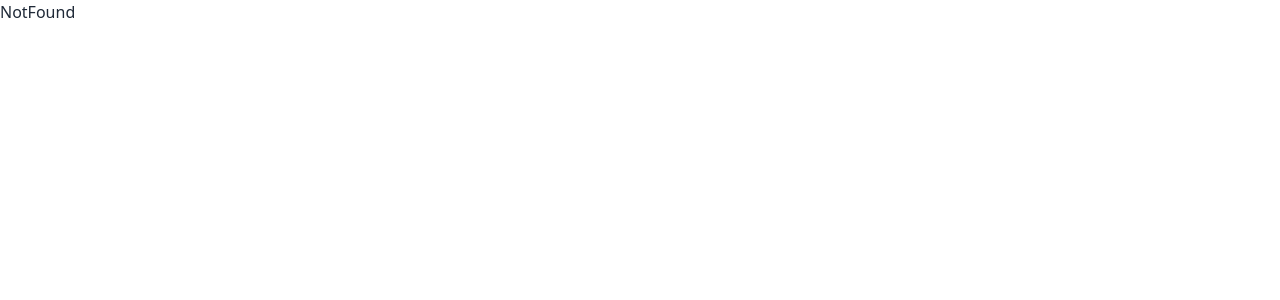
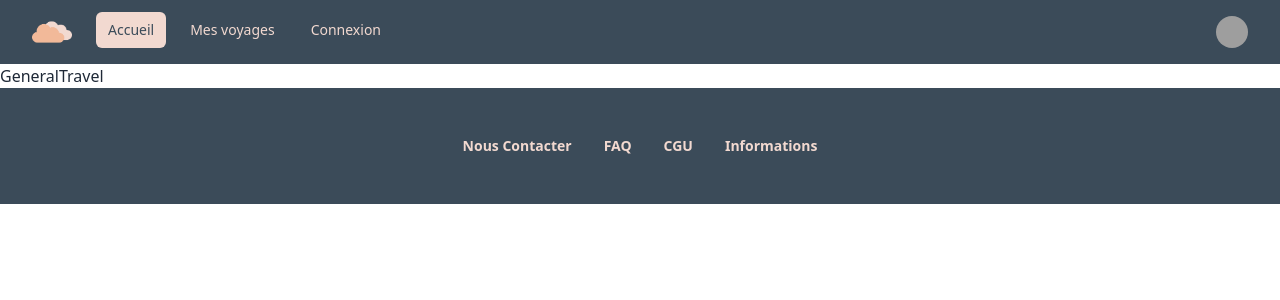
Before and after one commit to laurafeugene/site-voyage-front, a React (Vite) app: page /monvoyage in a window 1280 px wide. Before the commit this address had no page. Shown: the top 300 px of the page. Built offline with nearby package versions, Linux system fonts and the light colour scheme; grey boxes are pictures that could not be loaded.

Commit message:
refactor: general travel page with routes init

```diff
--- /dev/null
+++ b/src/components/App/GeneralTravel/GeneralTravel.tsx
@@ -0,0 +1,9 @@
+function GeneralTravel() {
+    return(
+        <div>
+            <h1>GeneralTravel</h1>
+        </div>
+    );
+}
+
+export default GeneralTravel;
--- a/src/main.tsx
+++ b/src/main.tsx
@@ -16,9 +16,9 @@ const router = createBrowserRouter(
         <Route path="/" element={<App />} errorElement={<NotFound />}>
           <Route errorElement={<NotFound />}>
             <Route index element={<Home />} />
-            <Route path="voyages" element={<h1>Mes Voyages</h1>} >
-              <Route path="voyages/:slug" element={<h1>Mon Voyage - slug</h1>} />
-            </Route>
+            <Route path="voyages" element={<h1>Mes Voyages</h1>} />
+            <Route path="monvoyage" element={<GeneralTravel />} />
+
             <Route path="faq" element={<FAQ />} />
             <Route path="cgu" element={<h1>CGU</h1>} />
             <Route path="infos" element={<h1>Infos</h1>} />
```
